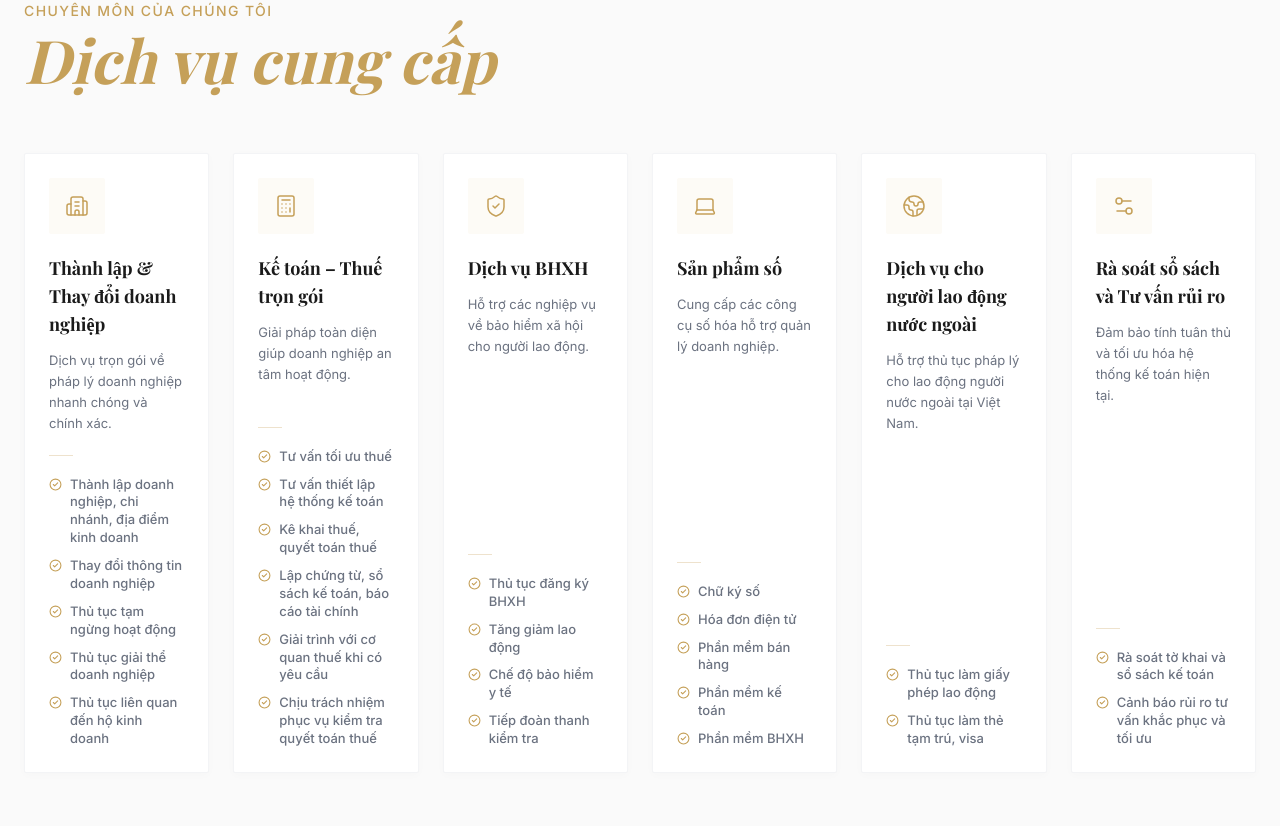
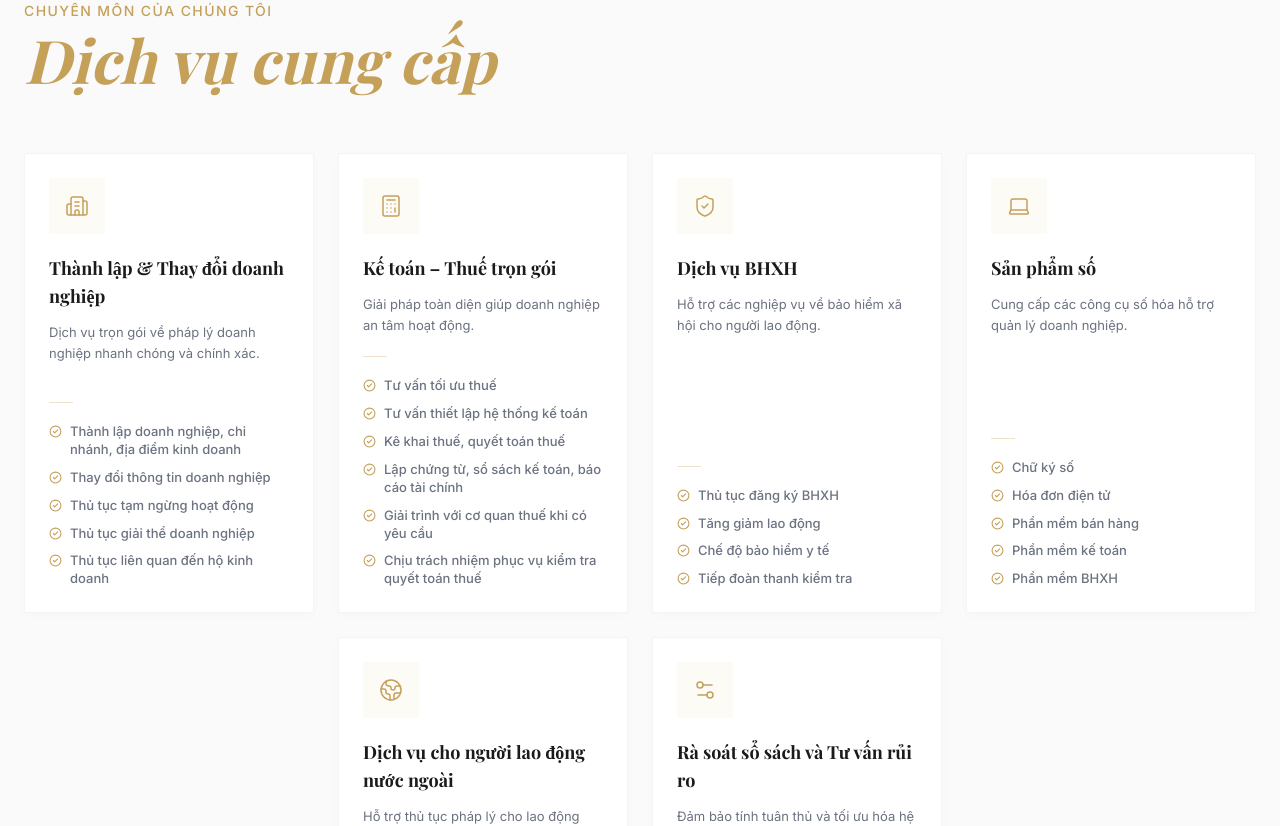
Before and after one commit to ChiHuy177/ketoanhannguyen, a React (Vite) app: page / in a window 1280 px wide. Shown: the part 1155-1981 px from the top of the page. Built offline with nearby package versions, Linux system fonts and the light colour scheme; a web font is replaced by a local one.

Commit message:
update: UI2

```diff
--- a/src/App.jsx
+++ b/src/App.jsx
@@ -340,11 +340,15 @@ function App() {
             </div>
           </div>
 
-          <div className="grid grid-cols-1 sm:grid-cols-2 lg:grid-cols-6 gap-4 xl:gap-6">
+          <div className="grid grid-cols-1 sm:grid-cols-2 lg:grid-cols-8 gap-4 xl:gap-6">
             {SERVICES_DATA[lang].map((s, i) => { s.icon = SERVICES[i].icon; return s; }).map((s, i) => {
               const Icon = s.icon;
               return (
-                <Reveal key={s.title} delay={i * 100} className="bg-white border border-gray-100 p-5 xl:p-6 shadow-[0_2px_10px_rgba(0,0,0,0.02)] hover:shadow-[0_10px_30px_rgba(0,0,0,0.06)] hover:-translate-y-1 transition-all duration-300 rounded-sm flex flex-col group">
+                <Reveal
+                  key={s.title}
+                  delay={i * 100}
+                  className={`bg-white border border-gray-100 p-5 xl:p-6 shadow-[0_2px_10px_rgba(0,0,0,0.02)] hover:shadow-[0_10px_30px_rgba(0,0,0,0.06)] hover:-translate-y-1 transition-all duration-300 rounded-sm flex flex-col group lg:col-span-2 ${i === 4 ? 'lg:col-start-3' : ''}`}
+                >
                   <div className="w-14 h-14 bg-gold-light/10 flex items-center justify-center text-gold mb-5 rounded-sm group-hover:bg-gold group-hover:text-white transition-colors duration-300">
                     <Icon size={24} strokeWidth={1.5} />
                   </div>
```
